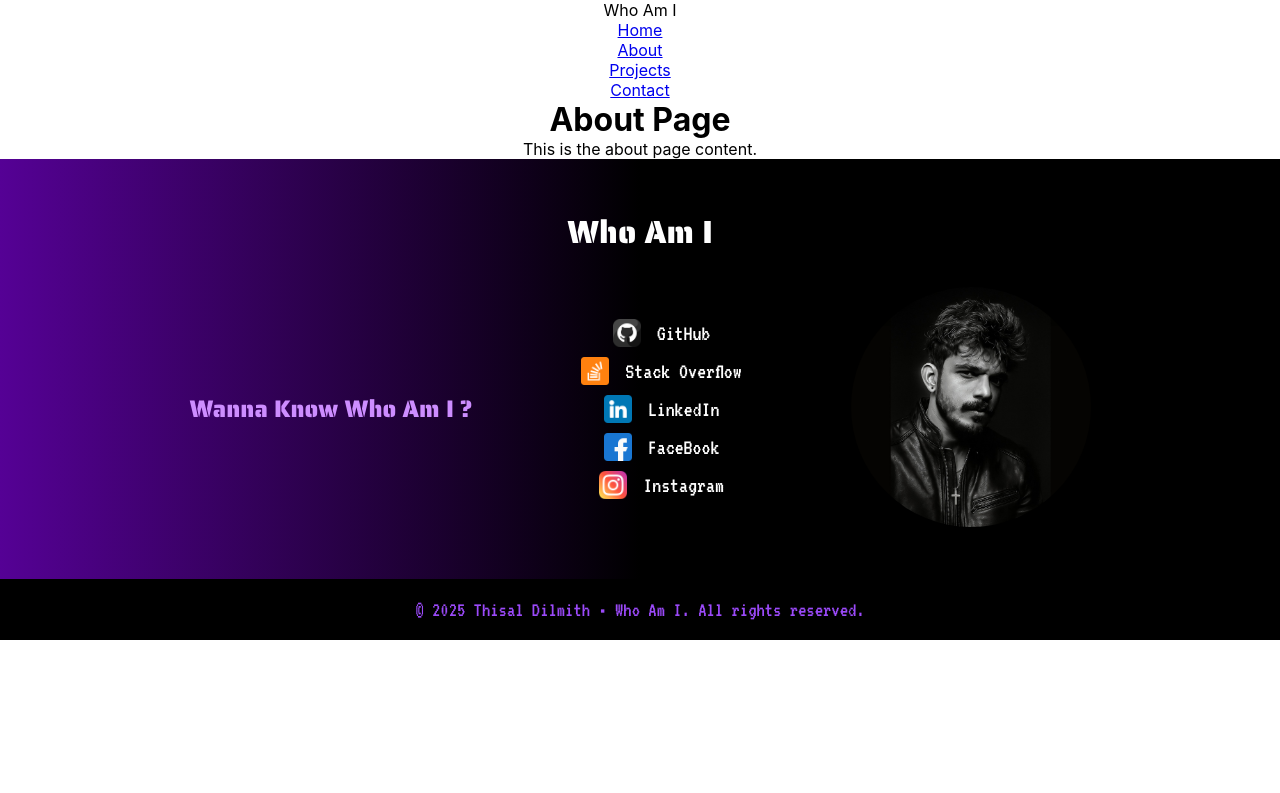
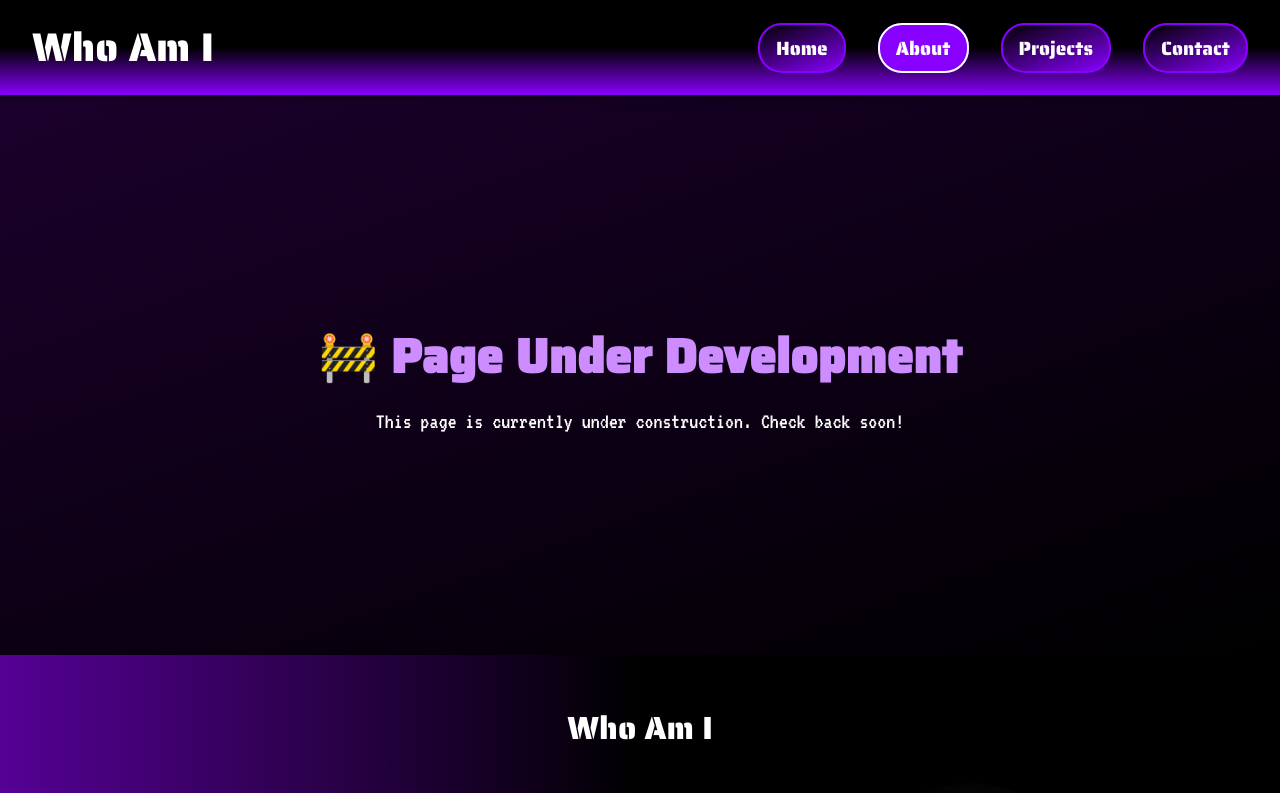
Before and after one commit to thisal-d/who-am-i, a React (Create React App) app: page /about in a window 1280 px wide. Shown: the top 793 px of the page. Built offline with nearby package versions, Linux system fonts and the light colour scheme.

Commit message:
update 15%

```diff
--- a/src/components/Header.jsx
+++ b/src/components/Header.jsx
@@ -1,21 +1,21 @@
 import React from "react";
-import { Link } from "react-router-dom";
+import { NavLink  } from "react-router-dom";
 import "../styles/Header.css";
 
 
 function Header(){
     return (
-        <header>
+        <header className="header">
             <div>
-                <p>Who Am I</p>
+                <p className="header-title">Who Am I</p>
             </div>
-            <div>
+            <div className="header-links-container">
                 <nav>
-                    <ul>
-                        <li><Link to="/">Home</Link></li>
-                        <li><Link to="/about">About</Link></li>
-                        <li><Link to="/projects">Projects</Link></li>
-                        <li><Link to="/contact">Contact</Link></li>
+                    <ul className="header-links">
+                        <li><NavLink  className="header-link" to="/">Home</NavLink ></li>
+                        <li><NavLink  className="header-link" to="/about">About</NavLink ></li>
+                        <li><NavLink  className="header-link" to="/projects">Projects</NavLink ></li>
+                        <li><NavLink  className="header-link" to="/contact">Contact</NavLink ></li>
                     </ul>
                 </nav>
             </div>
--- a/src/components/Hero.jsx
+++ b/src/components/Hero.jsx
@@ -7,8 +7,12 @@ const Hero = () => (
       <p className="hero-title">Hi, I'm Thisal Dilmith 👋</p>
       <p className="hero-tagline">Python Developer • Open Source Enthusiast • UI Explorer</p>
       <p className="hero-description">
-        I love building tools that empower others & experimenting with creative interfaces.<br/>
-        Welcome to my portfolio — see what I'm working on!
+        I'm a passionate Python developer and open source contributor.
+        My interests lie in building tools, automating processes, and developing solutions
+        that empower both developers and end-users.
+        I enjoy collaborating with the open source community and
+        am always eager to learn and experiment with new technologies.
+        Welcome to my portfolio—explore my projects and see what I'm working on!
       </p>
     </div>
     <div className="hero-profile-image">
--- a/src/pages/About.jsx
+++ b/src/pages/About.jsx
@@ -1,10 +1,13 @@
-function About() {
-    return (
-        <div className="about-page">
-            <h1>About Page</h1>
-            <p>This is the about page content.</p>
-        </div>
-    );
+import React from "react";
+import "../styles/UnderDevelopment.css";
+
+function UnderDevelopment() {
+  return (
+    <div className="under-development">
+      <h1>🚧 Page Under Development</h1>
+      <p>This page is currently under construction. Check back soon!</p>
+    </div>
+  );
 }
 
-export default About;
+export default UnderDevelopment;
--- a/src/pages/Contact.jsx
+++ b/src/pages/Contact.jsx
@@ -1,10 +1,13 @@
-function Contact() {
-    return (
-        <div className="contact-page">
-            <h1>Contact Page</h1>
-            <p>This is the contact page content.</p>
-        </div>
-    );
+import React from "react";
+import "../styles/UnderDevelopment.css";
+
+function UnderDevelopment() {
+  return (
+    <div className="under-development">
+      <h1>🚧 Page Under Development</h1>
+      <p>This page is currently under construction. Check back soon!</p>
+    </div>
+  );
 }
 
-export default Contact;
+export default UnderDevelopment;
--- a/src/pages/Home.jsx
+++ b/src/pages/Home.jsx
@@ -5,7 +5,6 @@ import Skills from "../components/Skills";
 function Home() {
     return (
         <div className="home-page">
-            <h1>Home2 Page</h1>
             <Hero/>
             <Skills/>
             <ProjectSection/>
--- a/src/pages/Projects.jsx
+++ b/src/pages/Projects.jsx
@@ -1,10 +1,13 @@
-function Projects() {
-    return (
-        <div className="contact-page">
-            <h1>Projetcs Page</h1>
-            <p>This is the contact page content.</p>
-        </div>
-    );
+import React from "react";
+import "../styles/UnderDevelopment.css";
+
+function UnderDevelopment() {
+  return (
+    <div className="under-development">
+      <h1>🚧 Page Under Development</h1>
+      <p>This page is currently under construction. Check back soon!</p>
+    </div>
+  );
 }
 
-export default Projects;
+export default UnderDevelopment;
--- a/src/styles/Header.css
+++ b/src/styles/Header.css
@@ -3,30 +3,52 @@
   justify-content: space-between;
   align-items: center;
   padding: 1rem 2rem;
-    background: linear-gradient(90deg, #1b002c, #000);
-    color: white;
+  background: linear-gradient(180deg, #000000, #000000, #8800ff);
+  position: sticky;
+  top: 0;
+  z-index: 100;
+  box-shadow: 0 2px 8px rgba(0, 0, 0, 0.3);
 }
 
-.logo {
-    font-size: 1.8rem;
-    font-weight: bold;
-    font-family: 'SairaStencilOne', sans-serif;
+.header-title {
+  font-family: 'SairaStencilOne', monospace;
+  font-size: 2.5rem;
+  color: #ffffff;
 }
 
-.nav-links {
-    list-style: none;
+.header-links-container {
+  display: flex;
+  align-items: center;
+}
+
+.header-links {
   display: flex;
   gap: 2rem;
+  list-style: none;
+  margin: 0;
+  padding: 0;
 }
 
-.nav-links a {
+.header-link {
+  font-family: 'SairaStencilOne', monospace;
+  font-size: 1.2rem;
+  color: #ffffff;
   text-decoration: none;
-    color: white;
-    font-family: 'VT323', monospace;
-    font-size: 1.3rem;
+  background: linear-gradient(-20deg, #8800ff, #000000);
+  border: 2px solid #8800ff;
+  border-radius: 24px;
+  padding: 0.5rem 1rem;
+  transition: all 0.5s ease;
 }
 
-.nav-links a:hover {
-    color: #00ffff;
-    transition: 0.3s;
+.header-link:hover {
+  background: linear-gradient(20deg, #8800ff, #000000);
+  border-color: #ffffff;
+  color: #ffffff;
 }
+
+.header-link.active {
+  background: #8800ff;
+  color: #fff;
+  border-color: #fff;
+}
--- a/src/styles/Hero.css
+++ b/src/styles/Hero.css
@@ -23,14 +23,15 @@
 
 .hero-description {
   font-size: 1.4rem;
+  max-width: 1400px;
   margin-bottom: 2rem;
   font-family: 'VT323', monospace;
 
 }
 
 .hero-profile-image img {
-  width: 360px;
-  height: 360px;
+  width: 300px;
+  height: 300px;
   border-radius: 50%;
   box-shadow: 0 6px 36px rgba(140,0,255,0.15);
 }
@@ -43,8 +44,8 @@
   }
 
   .hero-profile-image img {
-    width: 300px;
-    height: 300px;
+    width: 260px;
+    height: 260px;
   }
 
   .hero-title {
--- /dev/null
+++ b/src/styles/UnderDevelopment.css
@@ -0,0 +1,23 @@
+.under-development {
+  min-height: 70vh;
+  display: flex;
+  flex-direction: column;
+  justify-content: center;
+  align-items: center;
+  text-align: center;
+  font-family: 'SairaStencilOne', monospace;
+  color: #ffffff;
+  background: linear-gradient(160deg, #1b002c, #000000);
+  padding: 2rem;
+}
+
+.under-development h1 {
+  font-size: 3rem;
+  margin-bottom: 1rem;
+  color: #cd8dff;
+}
+
+.under-development p {
+  font-size: 1.4rem;
+  font-family: 'VT323', monospace;
+}
```
Lines whose indentation alone changed are shown as unchanged.
